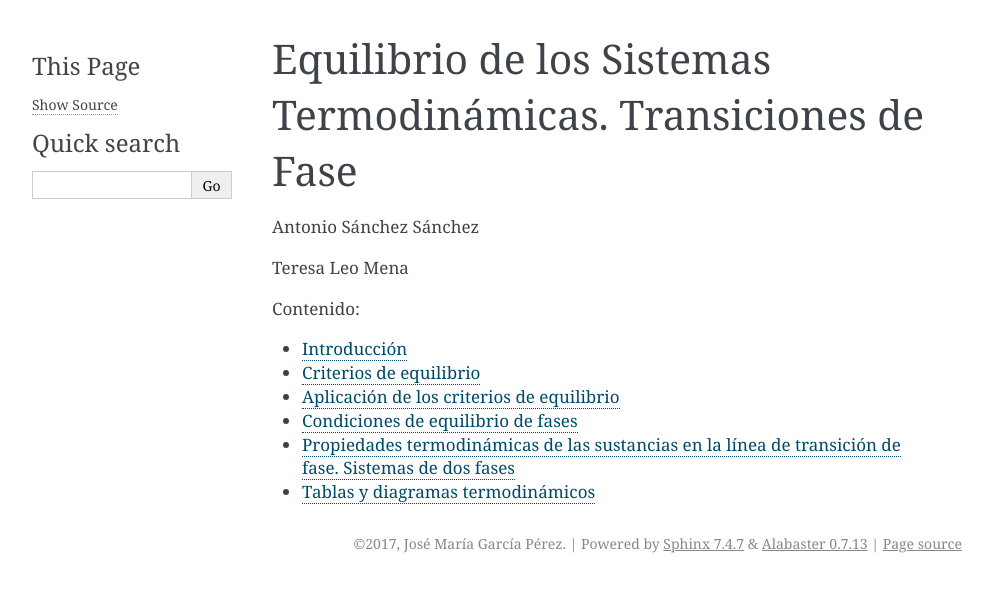
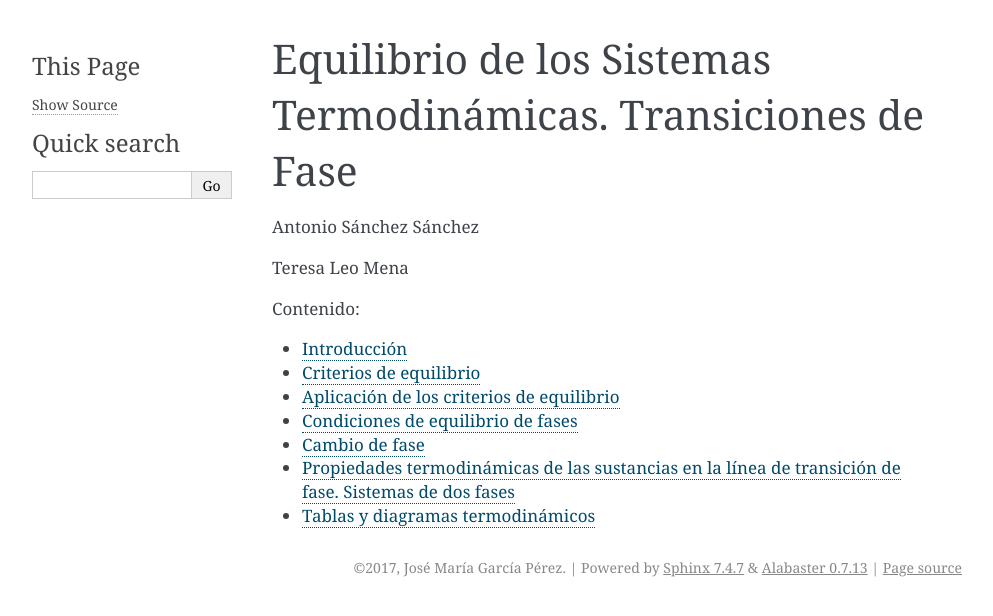
Before and after one commit to mantielero/termodinamica, a Sphinx documentation site: the page built from source/equilibrio.rst, in a window 1280 px wide. Shown: the top 616 px of the page, without its empty margins (148-1141 px from the left). Built offline with Sphinx 7.4.7, drawn with Linux system fonts in a browser that asks for light colours; pages that are not in the unit, such as notebooks, are missing from menus.

Commit message:
Update equilibrio.rst

```diff
--- a/source/equilibrio.rst
+++ b/source/equilibrio.rst
@@ -14,6 +14,7 @@ Teresa Leo Mena
    equilibrio_criterios
    equilibrio_aplicacion_criterios
    equilibrio_condiciones
+   equilibrio_cambio_fase
    equilibrio_transicion_fase
    equilibrio_punto_critico
    equilibrio_tablas
```
